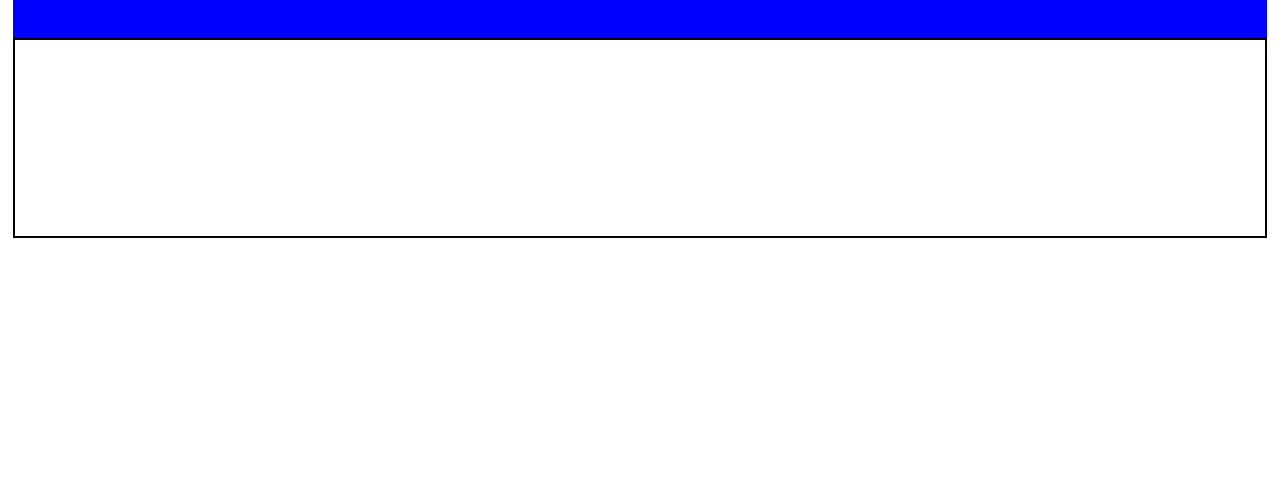
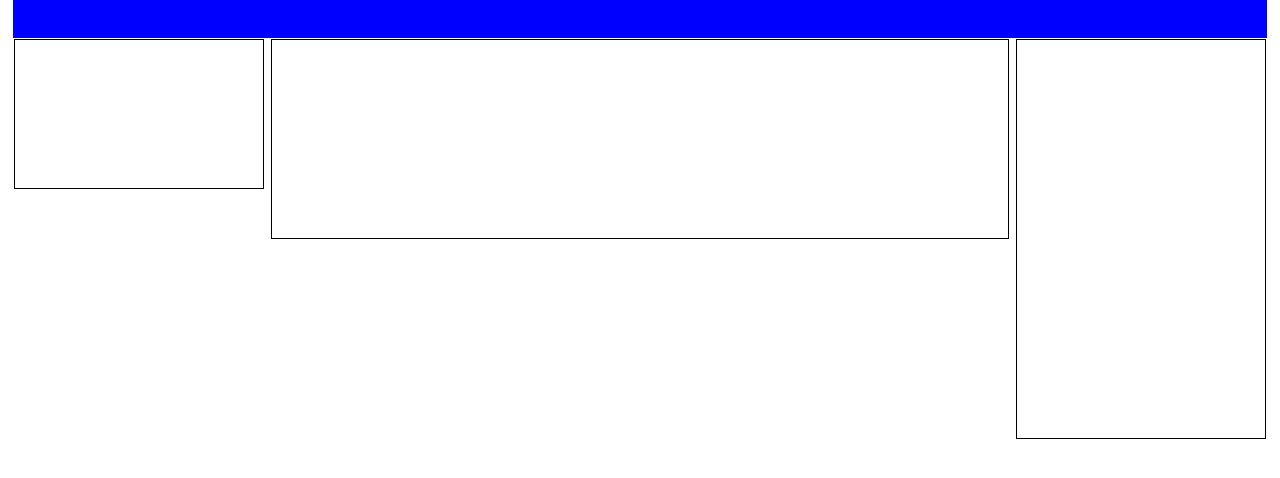
Before and after one commit to PasqualePaudice/-htmlcss-struttura-wp, a plain HTML site: page index.html in a window 1280 px wide. Shown: the part 162-640 px from the top of the page. Drawn offline with Linux system fonts and the light colour scheme.

Commit message:
Impostate le sidebar nel main

```diff
--- a/index.html
+++ b/index.html
@@ -17,6 +17,9 @@
         </header>
 
         <main>
+            <aside class="left sidebar"></aside>
+            <div class="Central"></div>
+            <aside class="right sidebar"></aside>
 
         </main>
     </body>
--- a/style.css
+++ b/style.css
@@ -20,7 +20,7 @@ header{
     position: relative;
 }
 
-img{
+.header_top img{
     object-fit: cover;
     object-position: center;
     width: 100%;
@@ -46,5 +46,36 @@ main{
     margin: auto;
     height: 200px;
     width: 98%;
-    border: 2px solid black;
+    padding: 1px;
 }
+
+main:after{
+    content: "";
+    display: table;
+    clear: both;
+}
+.sidebar{
+    width: 20%;
+    border: 1px solid black;
+    height: 100px;
+}
+
+.left{
+    float: left;
+    height:150px;
+}
+
+.right{
+    float: right;
+    height:400px;
+}
+
+.Central{
+        width: 59%;
+        border: 1px solid black;
+        height: 200px;
+        float: left;
+        margin-left: 0.5%;
+        margin-right: 0.5%;
+
+}
```
